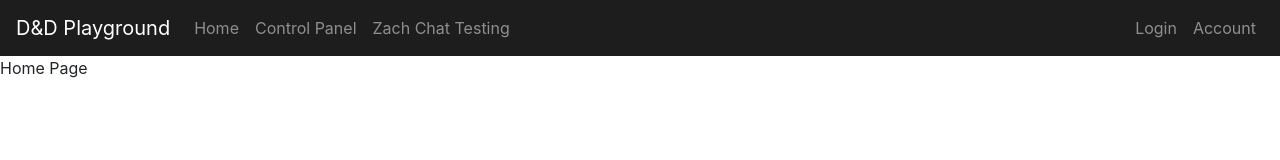
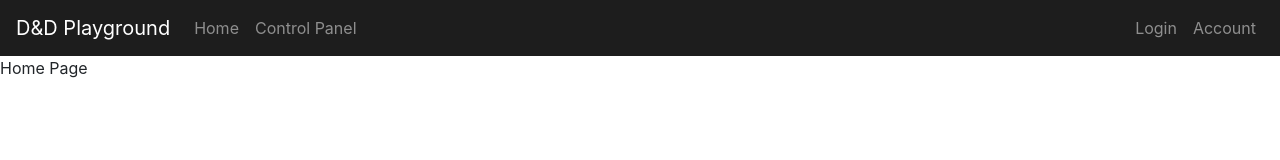
Before and after one commit to williammabernathy/Character_Sheet, a React (Create React App) app: page / in a window 1280 px wide. Shown: the top 160 px of the page. Built offline with nearby package versions, Linux system fonts and the light colour scheme.

Commit message:
remove zachchattesting area

```diff
--- a/src/App/App.js
+++ b/src/App/App.js
@@ -22,7 +22,6 @@ const App = () => {
             <Nav className="mr-auto">
               <Nav.Link href="/">Home</Nav.Link>
               <Nav.Link href="/controlpanel">Control Panel</Nav.Link>
-              <Nav.Link href="/chat">Zach Chat Testing</Nav.Link>
             </Nav>
             <Nav>
               <Nav.Link href="/login">Login</Nav.Link>
@@ -36,7 +35,6 @@ const App = () => {
           <Route path='/controlpanel' component={ControlPanel}></Route>
           <Route exact path='/login' component={Login}></Route>
           <Route exact path='/account' component={Account}></Route>
-          <Route exact path='/chat' component={Chat}></Route>
         </Switch>
 
       </Router>
```
